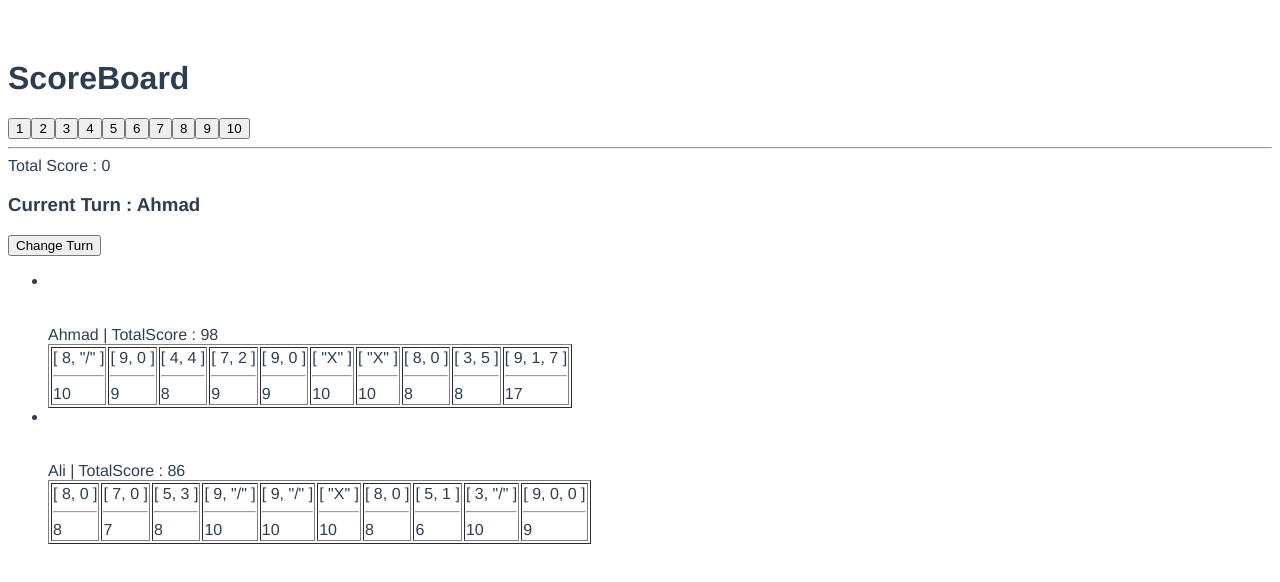
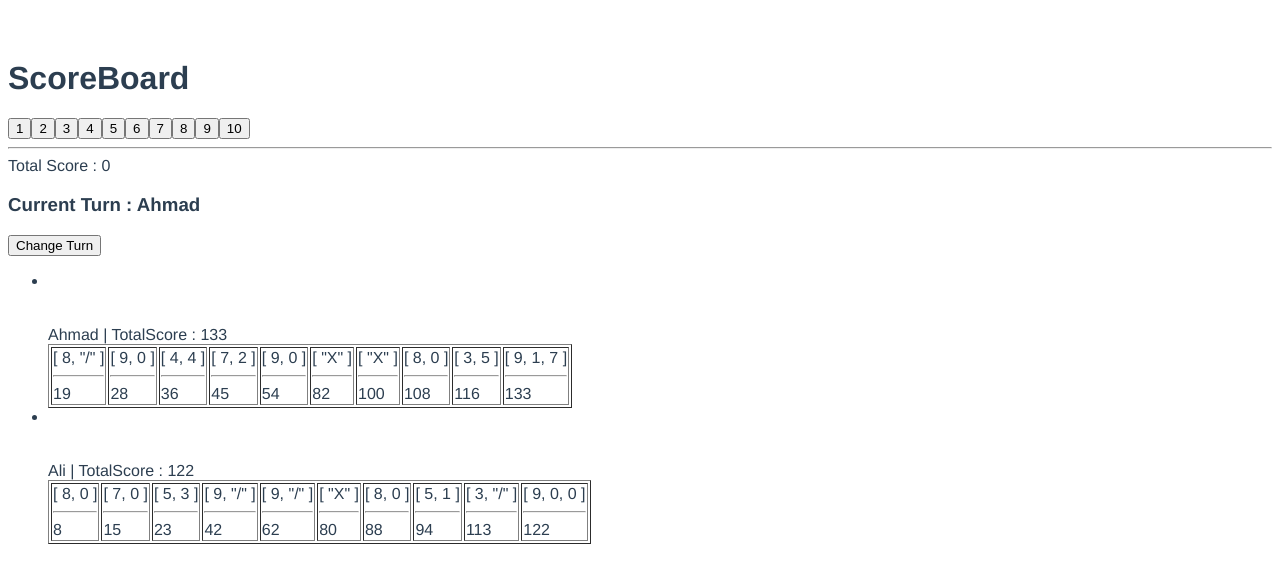
Before and after one commit to naumanahmed19/ten-pin-bowling, a Vue app: page / in a window 1280 px wide. Shown: the top 582 px of the page. Built offline with nearby package versions, Linux system fonts and the light colour scheme.

Commit message:
enh(game): display per frame score

```diff
--- a/src/App.vue
+++ b/src/App.vue
@@ -11,7 +11,9 @@
             <td v-for="(frame,index) in player.frames" :key="index" >
                 {{frame}}
                 <hr>
-                {{calculeFrameScore(frame)}}
+                {{ player.faramScore[index]}}
+                <!-- {{calculeFrameScore(player.frames,frame,index)}} -->
+
             </td>
           </tr>
         </table>
@@ -21,7 +23,7 @@
 
 <script>
 import ScoreBoard from './components/ScoreBoard.vue'
-
+  var strike =0;
 export default {
   name: 'App',
   components: {
@@ -30,15 +32,21 @@ export default {
   data() {
     return {
       currentPlayer : 0,
+      previousValue: 0,
+
       players: [
       {
         name: 'Ahmad',
-        frames:[[8,'/'],[9,0],[4,4],[7,2],[9,0],['X'],['X'],[8,0],[3,5],[9,1,7]]
+       // frames: [['X'],['X'],['X'],['X'],['X'],['X'],['X'],['X'],['X'],['X','X','X']]
+        frames:[[8,'/'],[9,0],[4,4],[7,2],[9,0],['X'],['X'],[8,0],[3,5],[9,1,7]],
+        faramScore:[],
       },
       {
 
         name: 'Ali',
         frames:[[8,0],[7,0],[5,3],[9,'/'],[9,'/'],['X'],[8,0],[5,1],[3,'/'],[9,0,0]],
+        faramScore:[],
+
       }
     ],
     }
@@ -54,32 +62,61 @@ export default {
     },
 
     getScore(index){
-      let playerScore = this.players[index].frames;
-      return this.calculateScore(playerScore);
+      let {frames,faramScore} = this.players[index];
+      return this.calculateScore(frames, faramScore);
     },
 
-    calculateScore(frames){
+    calculateScore(frames,faramScore){
       let score = 0;
-      frames.forEach(frame => {
-        score += this.calculeFrameScore(frame);
+      frames.forEach((frame,index) => {
+        score += this.calculeFrameScore(frames,frame,index);
+        console.log('Index:',index, score);
+         faramScore.push(score);
       });
+
       return score;
     },
 
-    calculeFrameScore(frame){
+    calculeFrameScore(frames,frame,index){
+
       let s = 0;
-      if(frame[0] == 'X'){
-          s +=10;
+      if(index == 10) return s;
+      if(frame.includes( 'X') ){
+
+           s +=10 ;
+           s += this.strikeBouns(frames,index);
+
+
+
           //Add Bouns
       }
-      else if(frame[1] == '/'){
-          s+=10;
-           //Add Bouns
+      else if(frame.includes( '/')){
+          s += 10 + this.spareBouns(frames,index);
       }
       else{
         s += frame.reduce((a,b)=>a+b , 0);
       }
       return s;
+    },
+
+
+
+
+    spareBouns(frames,index){
+        console.log(frames[index+1][0]);
+      return this.format(frames[index+1][0]);
+    },
+
+    strikeBouns(frames,index){
+
+      return this.calculeFrameScore(frames,frames[index+1], index+1);
+
+    },
+
+    format(v){
+      if(v === 'X') return 10;
+      if(v === '/') return 10 - v;
+      return v;
     }
   },
 }
```
